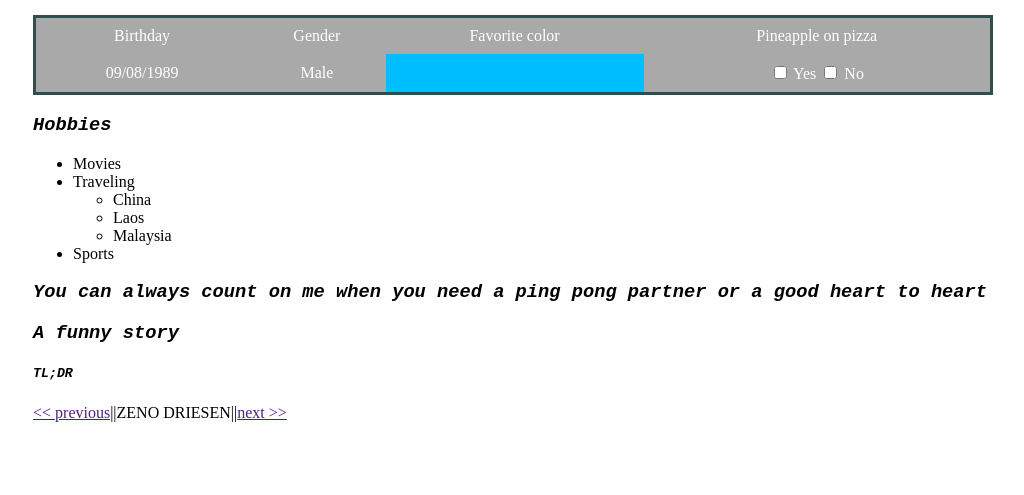
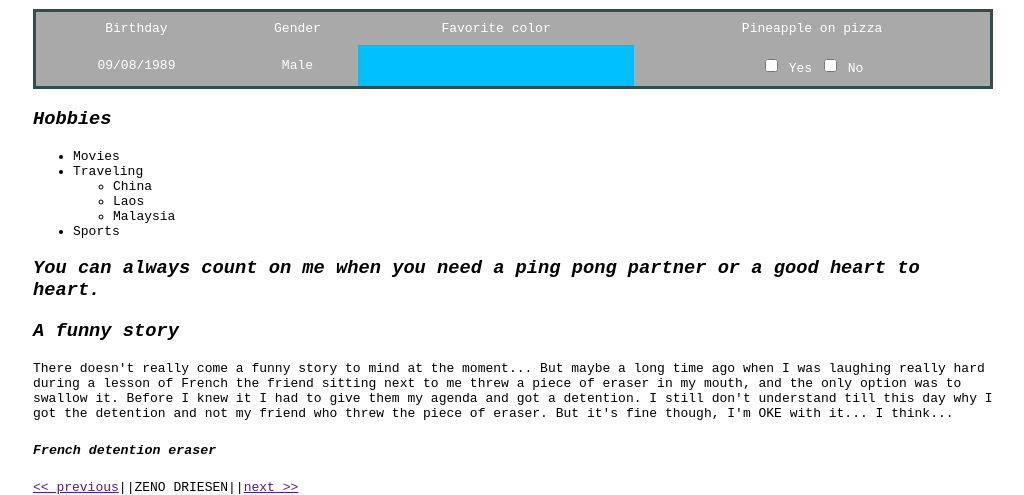
Before and after one commit to z3no/html-introduction, a plain HTML site: page index.html in a window 1280 px wide. Shown: the part 562-1057 px from the top of the page, without its empty margins (127-1151 px from the left). Before the commit the page ends 984 px from the top, so only its background shows below. Drawn offline with Linux system fonts and the light colour scheme.

Commit message:
updated style and links

```diff
--- a/index.html
+++ b/index.html
@@ -46,12 +46,15 @@
                 <li>Sports</li>
             </ul>
 
-        <h3>You can always count on me when you need a ping pong partner or a good heart to heart</h3>
+        <h3>You can always count on me when you need a ping pong partner or a good heart to heart.</h3>
 
         <h3>A funny story</h3>
-        <p></p>
+        <p class="story">There doesn't really come a funny story to mind at the moment...
+            But maybe a long time ago when I was laughing really hard during a lesson of French the friend sitting next to me threw a piece of eraser in my mouth, and the only option was to swallow it.
+            Before I knew it I had to give them my agenda and got a detention. I still don't understand till this day why I got the detention and not my friend who threw the piece of eraser.
+            But it's fine though, I'm OKE with it... I think...</p>
 
-        <h5>TL;DR</h5>
+        <h5>French detention eraser</h5>
 
         <a href=""><< previous</a>&verbar;&verbar;ZENO DRIESEN&verbar;&verbar;<a href="">next >></a>
 
--- a/style.css
+++ b/style.css
@@ -1,6 +1,7 @@
 body {
     max-width: 960px;
     margin: auto;
+    font-family: monospace;
 }
 
 h1, h3, h5 {
@@ -11,6 +12,10 @@ h1, h3, h5 {
 
 p {
     font-style: italic;
+}
+
+p.story {
+    font-style: normal;
 }
 
 img {
```
